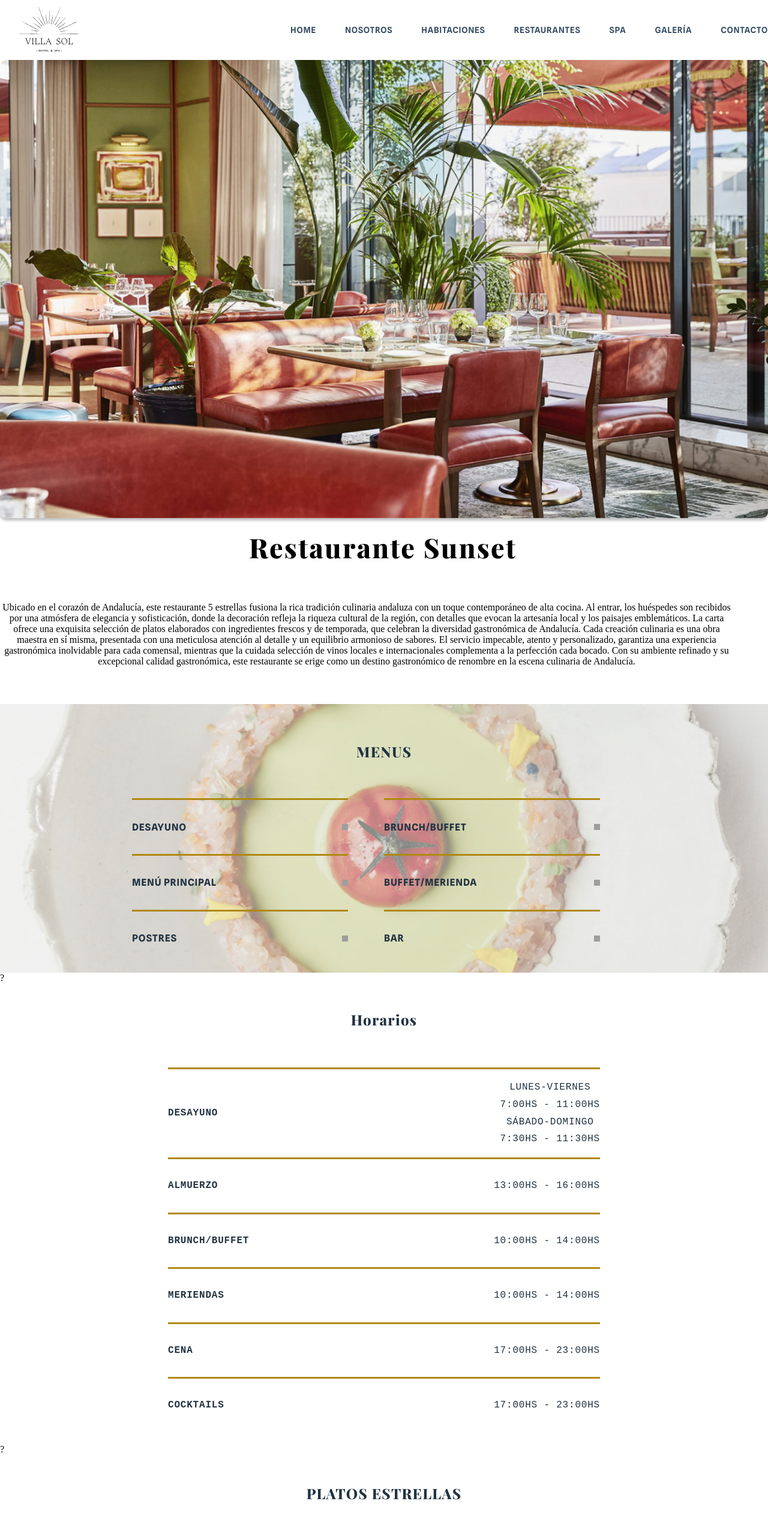
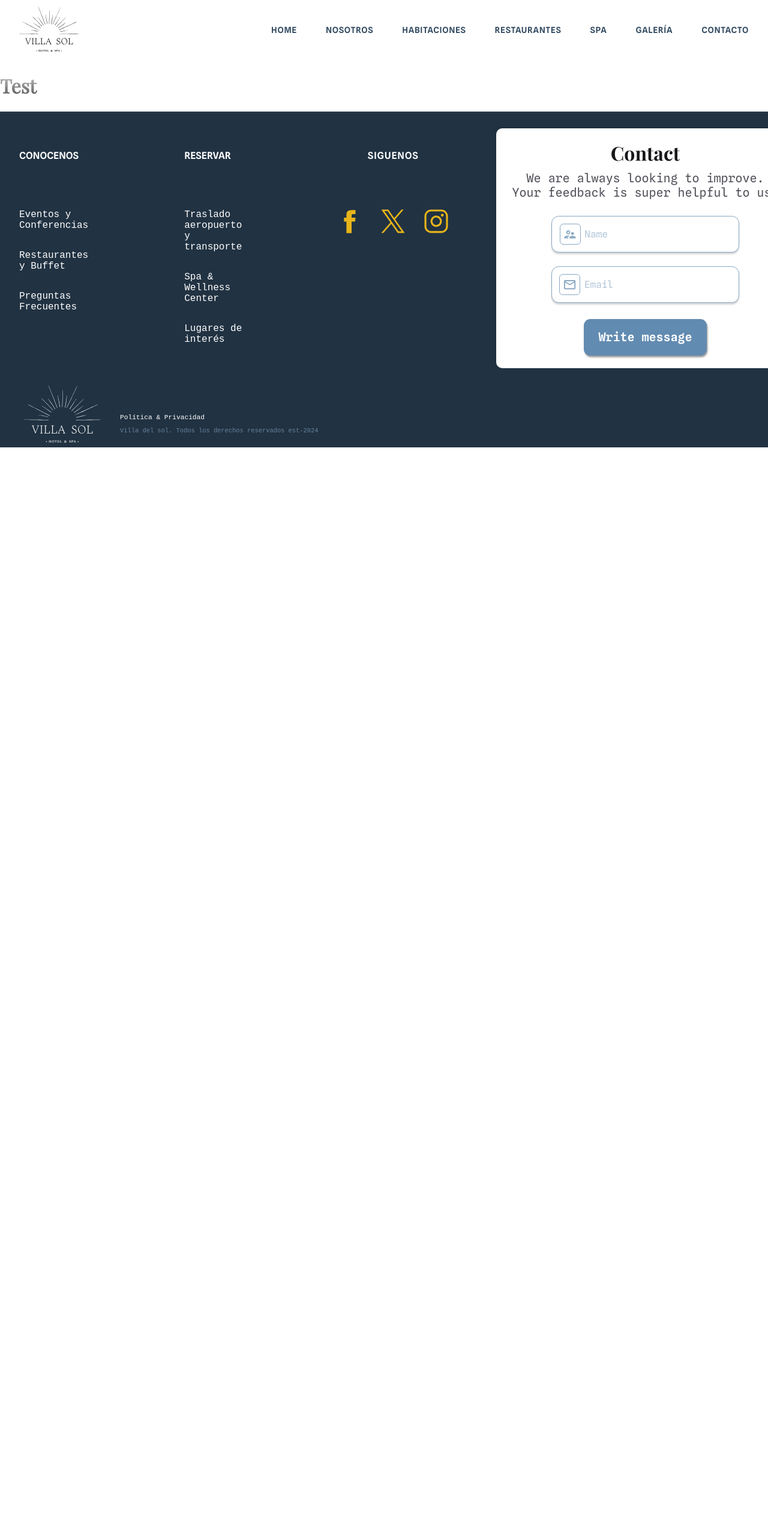
Before and after one commit to Bees7nees/Develhope-Villa-Sol, a React (Vite) app in the folder develhope-group-app/: page / in a window 1280 px wide. Shown: the top 2553 px of the page at 60% size. After the commit the page ends 800 px from the top, so only its background shows below. Built offline with nearby package versions, Linux system fonts and the light colour scheme; grey boxes are pictures that could not be loaded; a web font is replaced by a local one.

Commit message:
cambios varios

```diff
--- a/develhope-group-app/src/App.jsx
+++ b/develhope-group-app/src/App.jsx
@@ -13,12 +13,12 @@ export default function App() {
   return (
     <>
       <Navbar/>
-      <Dining/>
-      {/* <Routes>
+      <Routes>
         <Route path="/" element={<Test />} />
         <Route path="/test" element={<Test />} />
         <Route path="/Terms&Conditions" element={<TermsConditions />} />
-      </Routes> */}
+        <Route path="/restauranteSunset" element={<Dining/>}/>
+      </Routes>
       <Footer/>
     </>
   );
--- a/develhope-group-app/src/Components/Navbar.jsx
+++ b/develhope-group-app/src/Components/Navbar.jsx
@@ -71,8 +71,10 @@ export default function Navbar() {
                                     <span className={classes.divisor}></span>
                                     <li className={style.navLinks}>
                                     <div className={classes.contenedor} onClick={handleDropdownClick}>
-                                        <span>RESTAURANTES</span>
-                                        <img src="/src/Assets/svg/chevrondown.svg" className={classes.chevron}/>
+                                        <span className={classes.dropdownTitle}>RESTAURANTES</span>
+                                        <svg className={classes.chevron} xmlns="http://www.w3.org/2000/svg" width="15" height="10" viewBox="0 0 16 8" fill="none">
+                                            <path d="M1.89661 0.0177656L7.59471 4.95853L13.359 0.0598974L15.1133 1.58096L7.57812 7.99845L0.113354 1.52583L1.89661 0.0177656Z" fill="#213242"/>
+                                        </svg>
                                     </div>
                                 {verDropdown && (
                                 <div className={classes.dropdown}>
@@ -117,10 +119,12 @@ export default function Navbar() {
                 </ul>
 
         </nav>
-        {/* <Difuminado /> */}
-        {verHabitacionesSubNav && <Difuminado top="44"/>}
-        {verRestauranteSubNav && <Difuminado top="44" />}
-        {verSpaSubNav && <Difuminado top="44" />}
+        {
+        (verHabitacionesSubNav || verRestauranteSubNav || verSpaSubNav) ? null : <Difuminado />
+        }
+        {verHabitacionesSubNav && <Difuminado  top="200"/>}
+        {verRestauranteSubNav && <Difuminado top="200" />}
+        {verSpaSubNav && <Difuminado  top="200"/>}
         </>
     )
 }
--- a/develhope-group-app/src/Pages/Dining.jsx
+++ b/develhope-group-app/src/Pages/Dining.jsx
@@ -25,7 +25,7 @@ export default function Dining() {
             como un destino gastronómico de renombre en la escena culinaria de Andalucía."/>
             <TipoMenu/>
             <DividingLines/>?
-            <HorarioRestaurante />
+            <HorarioRestaurante/>
             <DividingLines/>?
             <CarouselMenu/>
             <Mensaje/>
--- a/develhope-group-app/src/Styles/Navbar.module.css
+++ b/develhope-group-app/src/Styles/Navbar.module.css
@@ -19,6 +19,7 @@
     list-style: none;
     height: 100%;
     gap: 3rem;
+    padding-right: 2rem;
 }
 
 .logo{
@@ -32,16 +33,11 @@
     color: #314960;
     font-family: "Spline Sans", sans-serif;
     font-size: 14px;
-    font-style: normal;
     font-weight: 600;
     line-height: 1.5px;
     letter-spacing: 0.7px;
     text-decoration: none;
 }
-
-/* .navLinks:hover{
-    border-bottom: #314960;
-} */
 
 
 .boton{
--- a/develhope-group-app/src/Styles/SubNav.module.css
+++ b/develhope-group-app/src/Styles/SubNav.module.css
@@ -19,7 +19,7 @@ body{
     background: white;
     position: absolute;
     border-top: 8px solid #314960;
-    transition: ease 0.8s;
+    transition: all ease-in-out 1s;
 }
 
 .listContainer{
@@ -57,6 +57,8 @@ body{
     border-radius: 10px;
     background: #FFF;
     box-shadow: 10px 10px 4px 0px rgba(0, 0, 0, 0.25);
+    z-index: 4;
+    transition: all ease-in-out 1s;
 }
 
 
@@ -85,21 +87,19 @@ body{
 
 .contenedor{
     display: flex;
-    justify-content: center;
+    justify-content: space-around;
     flex-direction: row;
     align-items: center;
     width: 100%;
 }
 
-.contenedor span{
+.dropdownTitle{
     margin-right: 1rem;
+    color: #314960;
+    font-family: "Spline Sans", sans-serif;
+    font-size: 14px;
+    font-weight: 600;
+    line-height: 1.5px;
+    letter-spacing: 0.7px;
+    text-decoration: none;
 }
-
-.chevorn{
-    display: inline-flex;
-    width: 8;
-    height: 10px;
-    transform: rotate(90.313deg);
-    flex-shrink: 0;
-    fill: #314960;
-}
--- a/develhope-group-app/src/components/CarouselMenu.jsx
+++ b/develhope-group-app/src/components/CarouselMenu.jsx
@@ -72,7 +72,7 @@ export default function CarouselMenu() {
 
 
     return (
-        <div className={classes.contenedor}>
+        <div id="platosEstrella" className={classes.contenedor}>
             <h3 className={classes.titulo}>PLATOS ESTRELLAS</h3>
             <Slider {...settings}>
                 <div>
--- a/develhope-group-app/src/components/Difuminado.jsx
+++ b/develhope-group-app/src/components/Difuminado.jsx
@@ -4,6 +4,6 @@ export default function Difuminado({top}) {
 
 
     return (
-        <span className={classes.difuminado} style={{top: top + "%"}}></span>
+        <span className={classes.difuminado} style={{top: top + "px"}}></span>
     )
 }
--- a/develhope-group-app/src/components/HorarioRestaurante.jsx
+++ b/develhope-group-app/src/components/HorarioRestaurante.jsx
@@ -5,8 +5,8 @@ export default function HorarioRestaurante() {
 
 
     return (
-        <section className={classes.contenedor}>
-            <h3 className={classes.horarios}>Horarios</h3>
+        <section id="horario" className={classes.contenedor}>
+            <h3 className={classes.horarios}>HORARIOS</h3>
             <div className={classes.contenedorGrande}>
             <div className={classes.descripcion1}>
                 <span className={classes.texto}>DESAYUNO</span>
--- a/develhope-group-app/src/components/TipoMenu.jsx
+++ b/develhope-group-app/src/components/TipoMenu.jsx
@@ -6,7 +6,7 @@ export default function TipoMenu() {
 
 
     return (
-        <section className={classes.contenedor}>
+        <section id="menu" className={classes.contenedor}>
             <MenuRestaurante/>
         </section>
     )
```
Also changed, not shown: develhope-group-app/src/Assets/svg/chevrondown.svg.
